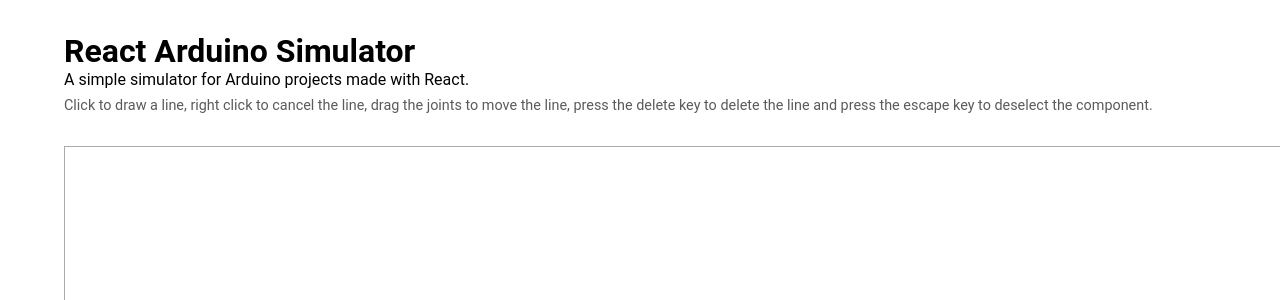
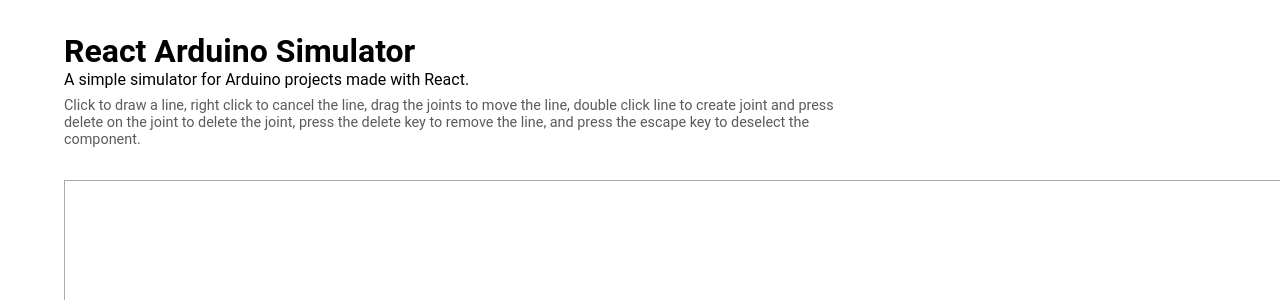
Before and after one commit to fatihege/simple-wiring-react, a Next.js app: page / in a window 1280 px wide. Shown: the top 300 px of the page. Built offline with nearby package versions, Linux system fonts and the light colour scheme.

Commit message:
Fix minor bug for 'delete' shortcut and update the brief description

```diff
--- a/src/components/simulation.js
+++ b/src/components/simulation.js
@@ -143,7 +143,7 @@
         window.addEventListener('wheel', () => setSvgRect(svgRef.current.getBoundingClientRect())) // If the mouse wheel is scrolled, update the SVG element's bounding rectangle
         window.addEventListener('keydown', e => { // If a key is pressed
             if (e.key === 'Delete') { // If the key is the delete key
-                if (!selectedComponentRef.current.elem || selectedComponentRef.current.elem.contains(svgRef.current)) return // If the selected component is the SVG element, return
+                if (!selectedComponentRef.current?.elem || selectedComponentRef.current.elem.contains(svgRef.current)) return // If the selected component is the SVG element, return
                 if (typeof activeJointRef.current?.id !== 'number') setWires(wiresRef.current.filter(wire => // If the mouse is not over a joint, filter the wires array
                     selectedComponentRef.current.elem && selectedComponentRef.current.id !== wire.id) // If the selected component is not the SVG element and the wire ID does not match the selected component ID, return the wire
                 )
--- a/src/pages/index.js
+++ b/src/pages/index.js
@@ -17,9 +17,10 @@
                 <p>
                     A simple simulator for Arduino projects made with React.
                 </p>
-                <p style={{fontSize: '.9rem', marginTop: '.5rem', color: '#5b5b5b'}}>
-                    Click to draw a line, right click to cancel the line, drag the joints to move the line, press the
-                    delete key to delete the line and press the escape key to deselect the component.
+                <p style={{fontSize: '.9rem', marginTop: '.5rem', color: '#5b5b5b', maxWidth: '800px'}}>
+                    Click to draw a line, right click to cancel the line, drag the joints to move the line, double click
+                    line to create joint and press delete on the joint to delete the joint, press the delete key to
+                    remove the line, and press the escape key to deselect the component.
                 </p>
                 <Components/>
                 <Simulation/>
```
